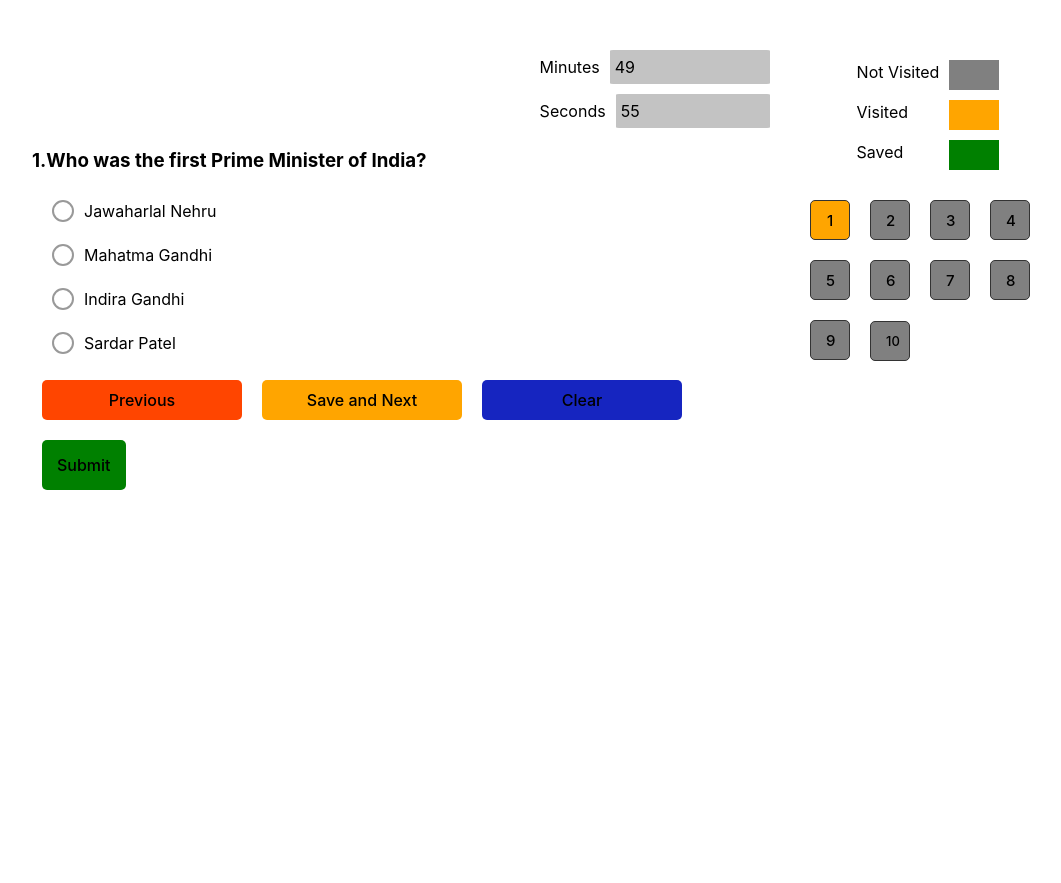
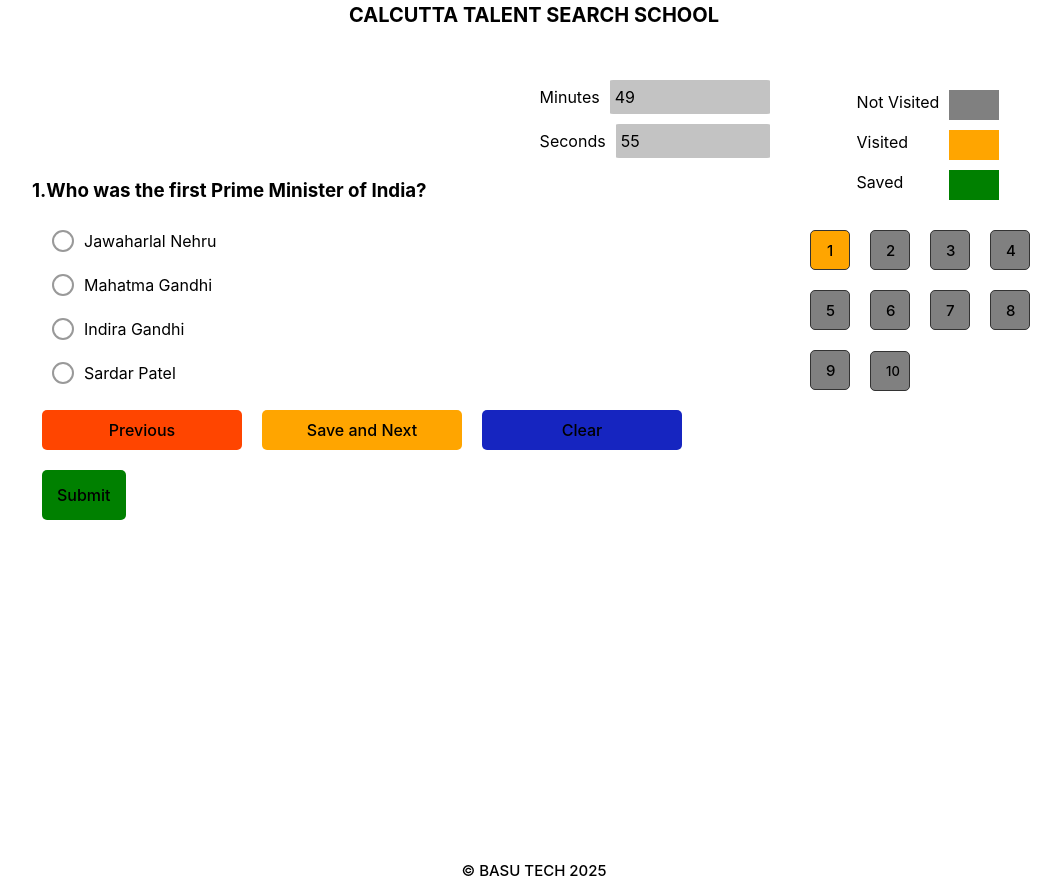
Before and after one commit to SBasu007/Olympiad-Website, a React (Vite) app in the folder Client/: page /quiz in a window 1280 px wide. Shown: the whole page, without its empty margins (106-1167 px from the left). Before the commit the page ends 830 px from the top, so only its background shows below. Built offline with nearby package versions, Linux system fonts and the light colour scheme.

Commit message:
Added credits and copyright

```diff
--- a/Client/src/components/Quiz/Quiz.jsx
+++ b/Client/src/components/Quiz/Quiz.jsx
@@ -241,6 +241,8 @@ function QuizPage() {
   };
 
   return (
+    <>
+    <div className="ctss-header">CALCUTTA TALENT SEARCH SCHOOL</div>
     <div className="parent">
       <div className="left">
         <div className="time">
@@ -324,6 +326,8 @@ function QuizPage() {
         ))}
       </div>
     </div>
+    <div className="ctss-footer">© BASU TECH 2025</div>
+    </>
   );
 }
 
--- a/Client/src/components/Quiz/quiz.css
+++ b/Client/src/components/Quiz/quiz.css
@@ -10,6 +10,20 @@ body{
   height: 100vh;            /* Ensures full viewport height */
   width: 100%;
   margin-top: 30px;;              /* Make sure it takes the full width */
+}
+.ctss-header{
+  text-align: center;
+  color:black;
+  font-size: 20px;
+  font-weight:700
+
+}
+.ctss-footer{
+  text-align: center;
+  color:black;
+  font-size: 15px;
+  font-weight:500
+
 }
 .left{
     background:white;
```
